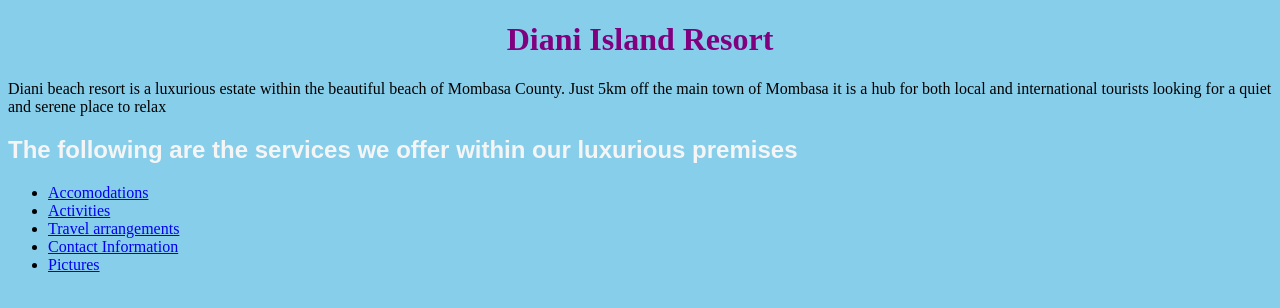
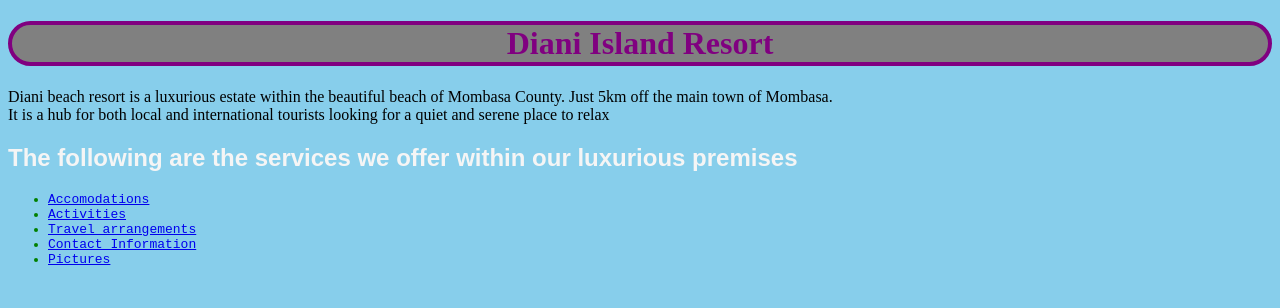
Before and after one commit to kibet24/kibet, a plain HTML site: page index.html in a window 1280 px wide. Drawn offline with Linux system fonts and the light colour scheme.

Commit message:
Change name of island-resort.html file to index.html.

```diff
--- a/css/styles.css
+++ b/css/styles.css
@@ -2,6 +2,9 @@ body {
   background-color: skyblue;
 }
 h1 {
+  background-color: grey;
+  border: 4px solid ;
+  border-radius: 25px;
   text-align: center;
   color: purple;
   font-family: serif;
@@ -12,3 +15,7 @@ h2  {
   font-family: sans-serif;
 
 }
+ul{
+  font-family: monospace;
+  color: green;
+}
--- a/island-resort.html
+++ b/index.html
@@ -7,7 +7,7 @@
 <body>
   <h1>Diani Island Resort</h1>
   <p>Diani beach resort is a luxurious estate within the beautiful beach of Mombasa County.
-  Just 5km off the main town of Mombasa it is a hub for both local and international tourists looking for a quiet and serene place to relax</p>
+  Just 5km off the main town of Mombasa. <br/>It is a hub for both local and international tourists looking for a quiet and serene place to relax</p>
   <h2>The following are the services we offer within our luxurious premises</h2>
     <ul>
       <li> <a href="http://diani-resort.com/accomodations">Accomodations</a></li>
```
